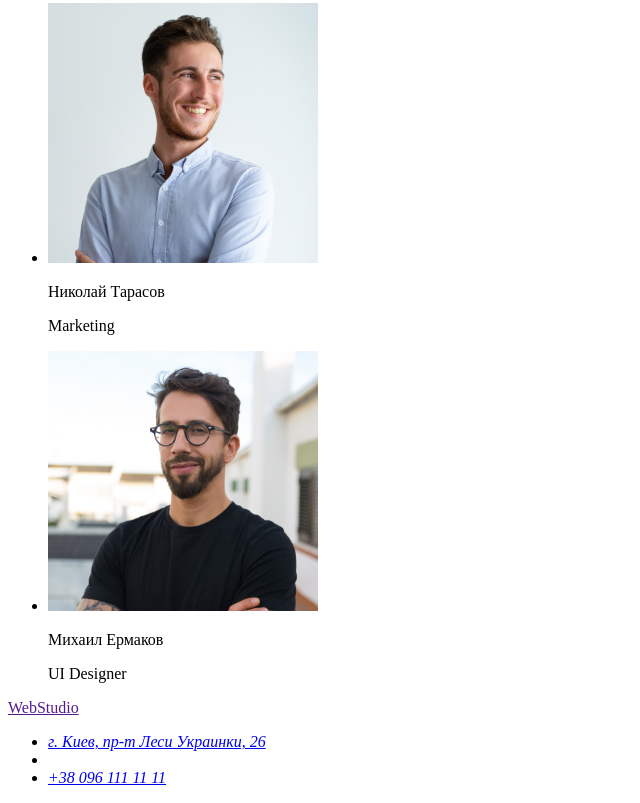
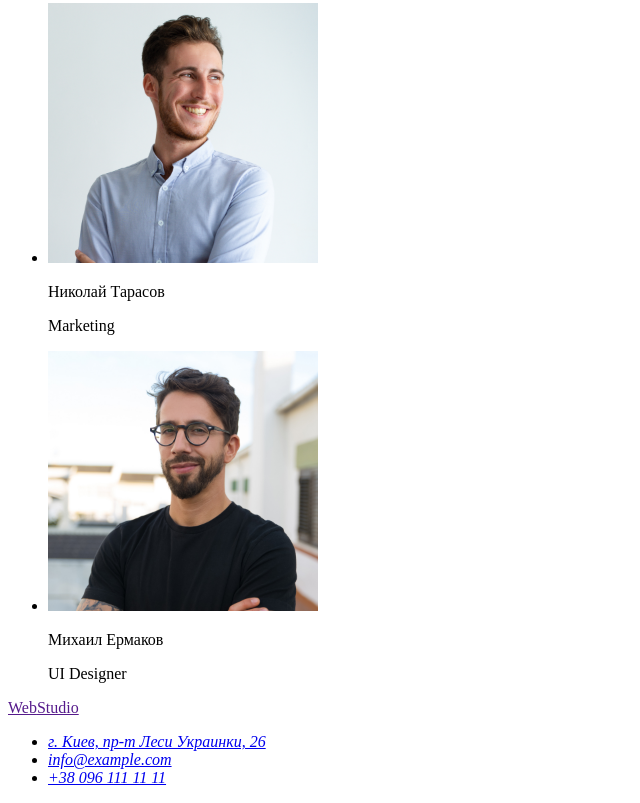
Before and after one commit to MrDidgi/goit-markup-hw-01, a plain HTML site: page index.html in a window 1280 px wide. Shown: the part 2292-3095 px from the top of the page, without its empty margins (0-640 px from the left). Drawn offline with Linux system fonts and the light colour scheme.

Commit message:
Update index.html

```diff
--- a/index.html
+++ b/index.html
@@ -152,7 +152,7 @@
               >г. Киев, пр-т Леси Украинки, 26</a
             >
           </li>
-          <li><a href="mailto:info@example.com"></a></li>
+          <li><a href="mailto:info@example.com">info@example.com</a></li>
           <li><a href="tel:+380961111111">+38 096 111 11 11</a></li>
         </ul>
       </address>
```
